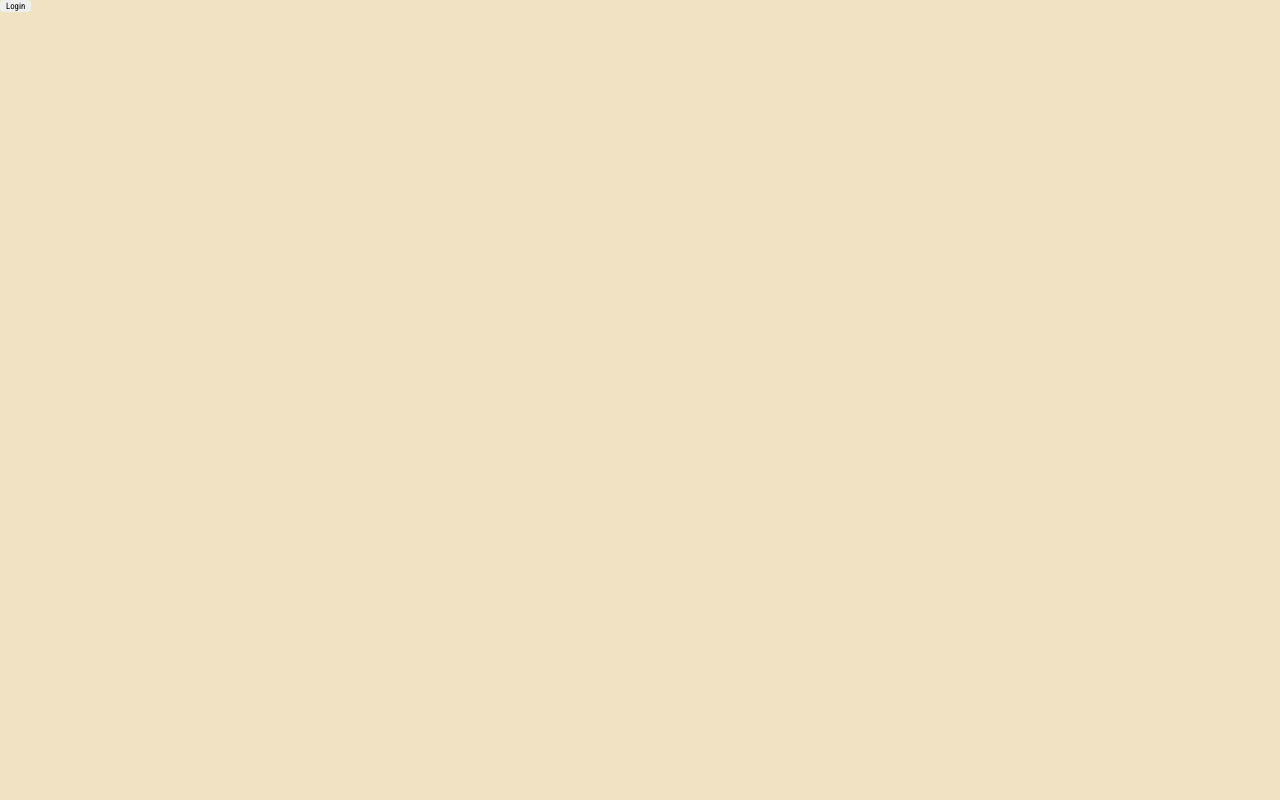
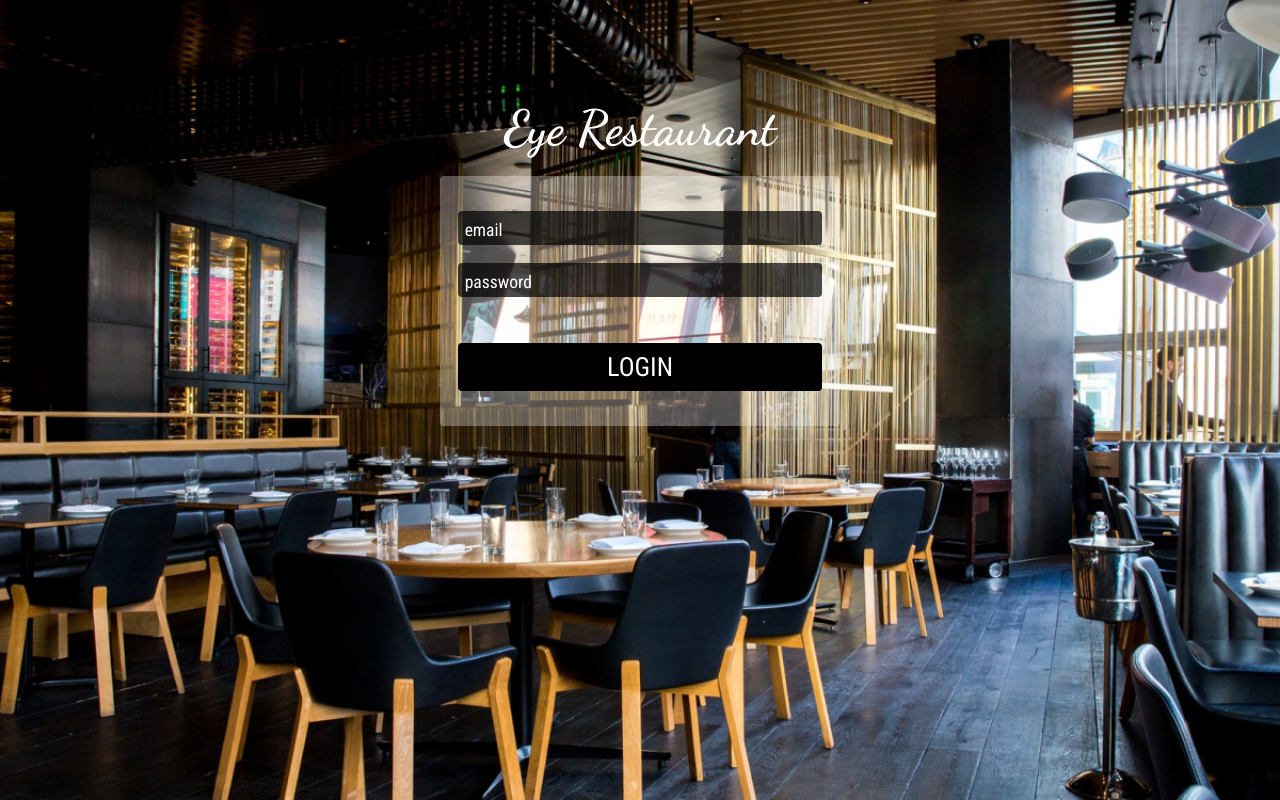
Before and after one commit to mayckol/frontend-restaurant, a React (Create React App) app: page /login in a window 1280 px wide. Built offline with nearby package versions, Linux system fonts and the light colour scheme.

Commit message:
add main and login pages

```diff
--- a/src/components/CreditCarInput.tsx
+++ b/src/components/CreditCarInput.tsx
@@ -1,8 +1,13 @@
 interface ICreditCardInput {
   value: string;
   setValue: (value: string) => void;
+  isRequired?: boolean;
 }
-export function InputTypeCardNumber({ value, setValue }: ICreditCardInput) {
+export function InputTypeCardNumber({
+  value,
+  setValue,
+  isRequired = false,
+}: ICreditCardInput) {
   function validateMask(char: string) {
     return !isNaN(Number(char));
   }
@@ -34,6 +39,7 @@ export function InputTypeCardNumber({ value, setValue }: ICreditCardInput) {
       size={20}
       max={16}
       value={value}
+      required={isRequired}
     />
   );
 }
@@ -41,8 +47,13 @@ export function InputTypeCardNumber({ value, setValue }: ICreditCardInput) {
 interface ICreditCardCVV {
   value?: number;
   setValue: (value: number) => void;
+  isRequired?: boolean;
 }
-export function InputTypeCVV({ value, setValue }: ICreditCardCVV) {
+export function InputTypeCVV({
+  value,
+  setValue,
+  isRequired = false,
+}: ICreditCardCVV) {
   function handleCVVInput(e: React.FormEvent<HTMLInputElement>) {
     if (e.currentTarget.value.length > 3) {
       setValue(Number(e.currentTarget.value.substring(0, 3)));
@@ -56,7 +67,7 @@ export function InputTypeCVV({ value, setValue }: ICreditCardCVV) {
       type="number"
       name="cvv"
       placeholder="cvv"
-      max={3}
+      required={isRequired}
       value={value || ""}
     />
   );
--- a/src/components/DatePickerComponent.tsx
+++ b/src/components/DatePickerComponent.tsx
@@ -5,11 +5,13 @@ interface IDatePickerComponent {
   startDate?: Date;
   dateFormat: string;
   setStartDate: (date: Date) => void;
+  isRequired?: boolean;
 }
 export function DatePickerComponent({
   dateFormat,
   startDate,
   setStartDate,
+  isRequired = false,
 }: IDatePickerComponent) {
   return (
     <DatePicker
@@ -17,6 +19,7 @@ export function DatePickerComponent({
       onChange={setStartDate}
       dateFormat={dateFormat}
       showMonthYearPicker
+      required={isRequired}
     />
   );
 }
--- a/src/pages/Login/index.tsx
+++ b/src/pages/Login/index.tsx
@@ -1,15 +1,59 @@
-import { useHistory } from "react-router";
+import { useContext,  useRef } from "react";
+import { Context } from "../../context/AuthContext";
 
-interface Props {
-  setIsAuth: React.Dispatch<React.SetStateAction<boolean>>;
+import styles from "./styles.module.css";
+// import api from "../../api";
+
+export function LoginPage() {
+  const inputEmail = useRef<HTMLInputElement>(null);
+  const inputPass = useRef<HTMLInputElement>(null);
+  const { handleLogin } = useContext(Context);
+
+  function prepareLogin() {
+    const data = {
+      email: "teste1@live.com",
+      password: "a5s1f56AFSef16Sd1f561565",
+    };
+
+    handleLogin(data);
+  }
+
+  // useEffect(() => {
+  //   api.get("/users").then((res: any) => {
+  //     console.log(res);
+  //   });
+  // }, []);
+  return (
+    /* https://github.com/facebook/create-react-app/issues/9870 */
+    <main
+      style={{ backgroundImage: `url('/img/bg-login.jpg')` }}
+      className={styles.container}
+    >
+      <h1 className="page-title text-white">Eye Restaurant</h1>
+      {/* <p>{inputEmail.current?.value}</p> */}
+      <form className={styles.wrapper}>
+        <input
+          ref={inputEmail}
+          type="text"
+          name="email"
+          id="email"
+          placeholder="email"
+        />
+        <input
+          ref={inputPass}
+          type="password"
+          name="password"
+          id="password"
+          placeholder="password"
+        />
+        <button
+          className={styles.btnSubmit}
+          onClick={prepareLogin}
+          type="button"
+        >
+          login
+        </button>
+      </form>
+    </main>
+  );
 }
-
-const LoginPage: React.FC<Props> = ({ setIsAuth }) => {
-  const history = useHistory();
-  function handleLogin() {
-    setIsAuth(true);
-    history.push("/main");
-  }
-  return <button onClick={handleLogin}>Login</button>;
-};
-export { LoginPage };
--- a/src/pages/Main/index.tsx
+++ b/src/pages/Main/index.tsx
@@ -1,3 +1,30 @@
+import { ProductCategories } from "../../enum/ProductCategories";
+import { CarouselComponent } from "./components/Carousel";
+import styles from "./styles.module.css";
+import { CartProvider } from "../../context/CartContext";
+import { CartResume } from "./components/CartResume";
+import { useState } from "react";
+import { Payment } from "./components/Payment";
+
 export function MainPage() {
-  return <div>Main!</div>;
+  const [isDialogPaymentActive, setIsDialogPaymentActive] = useState(false);
+  function onPrepareToPay() {
+    setIsDialogPaymentActive(!isDialogPaymentActive);
+  }
+
+  return (
+    <CartProvider>
+      <>
+        <CartResume onPrepareToPay={onPrepareToPay} />
+        <h1 className={`text-primary-lg ${styles.titleDarkYellow}`}>Meals</h1>
+        <CarouselComponent {...{ category: ProductCategories.MEAL }} />
+        <h1 className={`text-primary-lg ${styles.titleLightBrown}`}>Drinks</h1>
+        <CarouselComponent {...{ category: ProductCategories.DRINK }} />
+        <Payment
+          isVisible={isDialogPaymentActive}
+          toggleIsVisible={onPrepareToPay}
+        />
+      </>
+    </CartProvider>
+  );
 }
```
